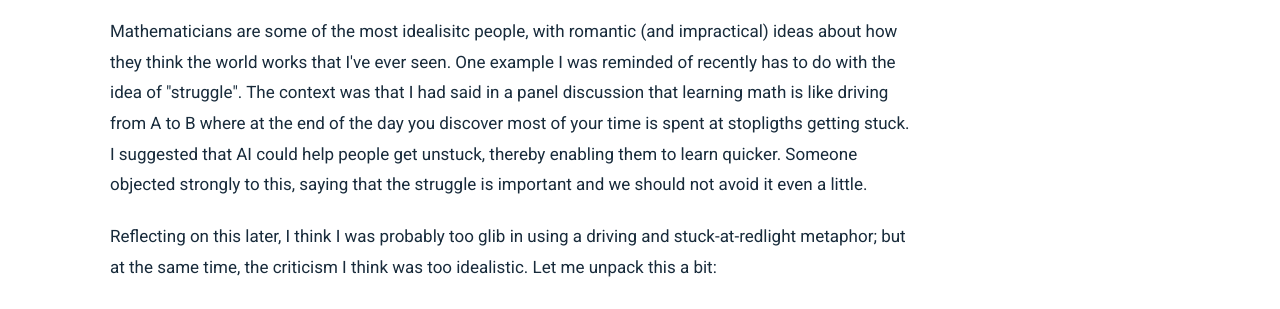
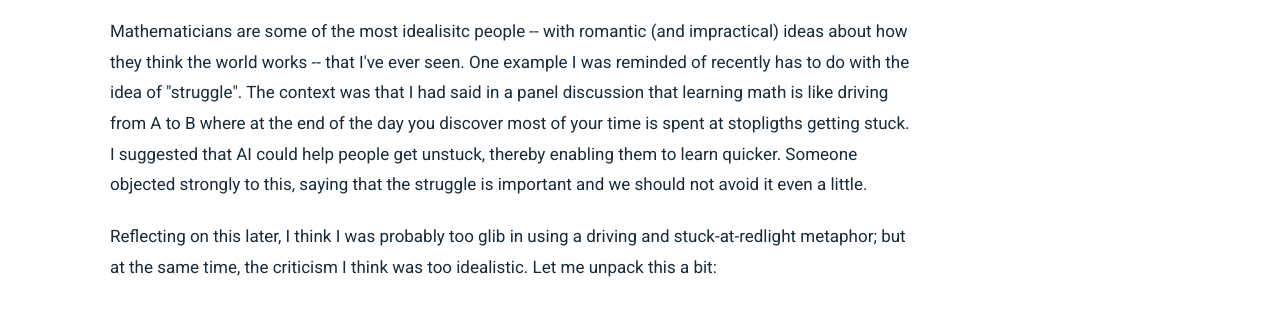
Before and after one commit to erniecroot-cmyk/erniecroot-cmyk.github.io, a plain HTML site: page blog.html in a window 1280 px wide. Shown: the part 483-792 px from the top of the page. Drawn offline with Linux system fonts and the light colour scheme.

Commit message:
Update blog.html

```diff
--- a/blog.html
+++ b/blog.html
@@ -62,8 +62,8 @@
           </header>
           <div class="post-body">
 
-            <p>Mathematicians are some of the most idealisitc people, with romantic (and impractical) ideas about how
-they think the world works that I've ever seen.  One example I was reminded of recently has
+            <p>Mathematicians are some of the most idealisitc people -- with romantic (and impractical) ideas about how
+they think the world works -- that I've ever seen.  One example I was reminded of recently has
 to do with the idea of "struggle".  The context was that I had said in a panel discussion that
 learning math is like driving from A to B where at the end of the day you discover most of your
 time is spent at stopligths getting stuck.  I suggested that AI could help people
```
